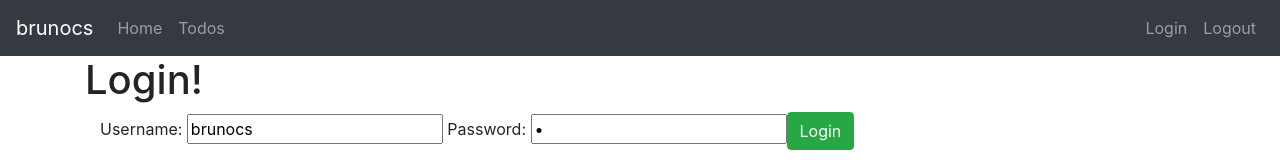
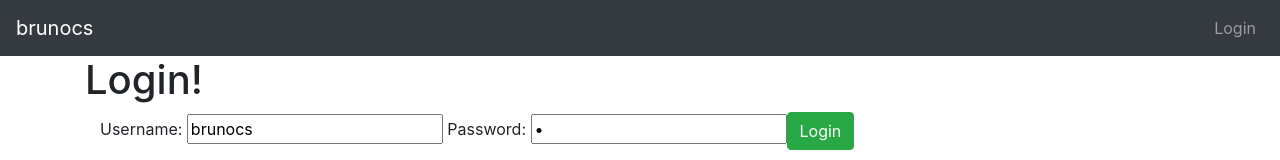
Before and after one commit to Brunocs1991/udemy-Go-Java-Full-Stack-with-Spring-Boot-and-Angular, an Angular app in the folder todo/: page / in a window 1280 px wide. Shown: the top 160 px of the page. Built offline with nearby package versions, Linux system fonts and the light colour scheme.

Commit message:
exibindo itens menu se existe sessão

```diff
--- a/todo/src/app/login/login.component.ts
+++ b/todo/src/app/login/login.component.ts
@@ -1,3 +1,4 @@
+import { HardcodedAuthenticationService } from './../service/hardcoded-authentication.service';
 import { Component, OnInit } from '@angular/core';
 import { Router } from '@angular/router';
 
@@ -12,12 +13,15 @@ export class LoginComponent implements OnInit {
   erroMensage: string = 'Invalid Credencials';
   invalidLogin: boolean = false;
 
-  constructor(private router: Router) {}
+  constructor(
+    private router: Router,
+    private authentication: HardcodedAuthenticationService
+  ) {}
 
   ngOnInit(): void {}
 
   handleLogin() {
-    if ('brunocs' === this.username && 'dummy' === this.password) {
+    if (this.authentication.authenticate(this.username, this.password)) {
       this.invalidLogin = false;
       this.router.navigate(['welcome', this.username]);
     }
--- a/todo/src/app/menu/menu.component.html
+++ b/todo/src/app/menu/menu.component.html
@@ -3,13 +3,13 @@
     <div><a href="https://www.linkedin.com/in/brunocs/" class="navbar-brand">brunocs</a></div>
     <ul class="navbar-nav">
 
-      <li><a routerLink="/welcome/brunocs" class="nav-link">Home</a></li>
-      <li><a routerLink="/todos" class="nav-link">Todos</a></li>
+      <li><a *ngIf="isUserLoggedIn()" routerLink="/welcome/brunocs" class="nav-link">Home</a></li>
+      <li><a *ngIf="isUserLoggedIn()" routerLink="/todos" class="nav-link">Todos</a></li>
 
     </ul>
     <ul class="navbar-nav navbar-collapse justify-content-end">
-      <li><a routerLink="/login" class="nav-link">Login</a></li>
-      <li><a routerLink="/logout" class="nav-link">Logout</a></li>
+      <li><a *ngIf="!isUserLoggedIn()" routerLink="/login" class="nav-link">Login</a></li>
+      <li><a *ngIf="isUserLoggedIn()" routerLink="/logout" class="nav-link">Logout</a></li>
     </ul>
   </nav>
 </header>
--- a/todo/src/app/menu/menu.component.ts
+++ b/todo/src/app/menu/menu.component.ts
@@ -1,15 +1,17 @@
+import { HardcodedAuthenticationService } from './../service/hardcoded-authentication.service';
 import { Component, OnInit } from '@angular/core';
 
 @Component({
   selector: 'app-menu',
   templateUrl: './menu.component.html',
-  styleUrls: ['./menu.component.css']
+  styleUrls: ['./menu.component.css'],
 })
 export class MenuComponent implements OnInit {
+  constructor(private authenticationService: HardcodedAuthenticationService) {}
 
-  constructor() { }
+  ngOnInit(): void {}
 
-  ngOnInit(): void {
+  isUserLoggedIn() {
+    return this.authenticationService.isUserLoggedIn();
   }
-
 }
--- /dev/null
+++ b/todo/src/app/service/hardcoded-authentication.service.ts
@@ -0,0 +1,20 @@
+import { Injectable } from '@angular/core';
+
+@Injectable({
+  providedIn: 'root',
+})
+export class HardcodedAuthenticationService {
+  constructor() {}
+
+  authenticate(user: string, password: string): boolean {
+    if ('brunocs' === user && 'dummy' === password) {
+      sessionStorage.setItem('authenticaterUser', user);
+      return true;
+    }
+    return false;
+  }
+  isUserLoggedIn(): boolean {
+    let user = sessionStorage.getItem('authenticaterUser');
+    return !(user === null);
+  }
+}
```
Also changed, not shown: 1 other file (tests, documents, lock files or other folders).
